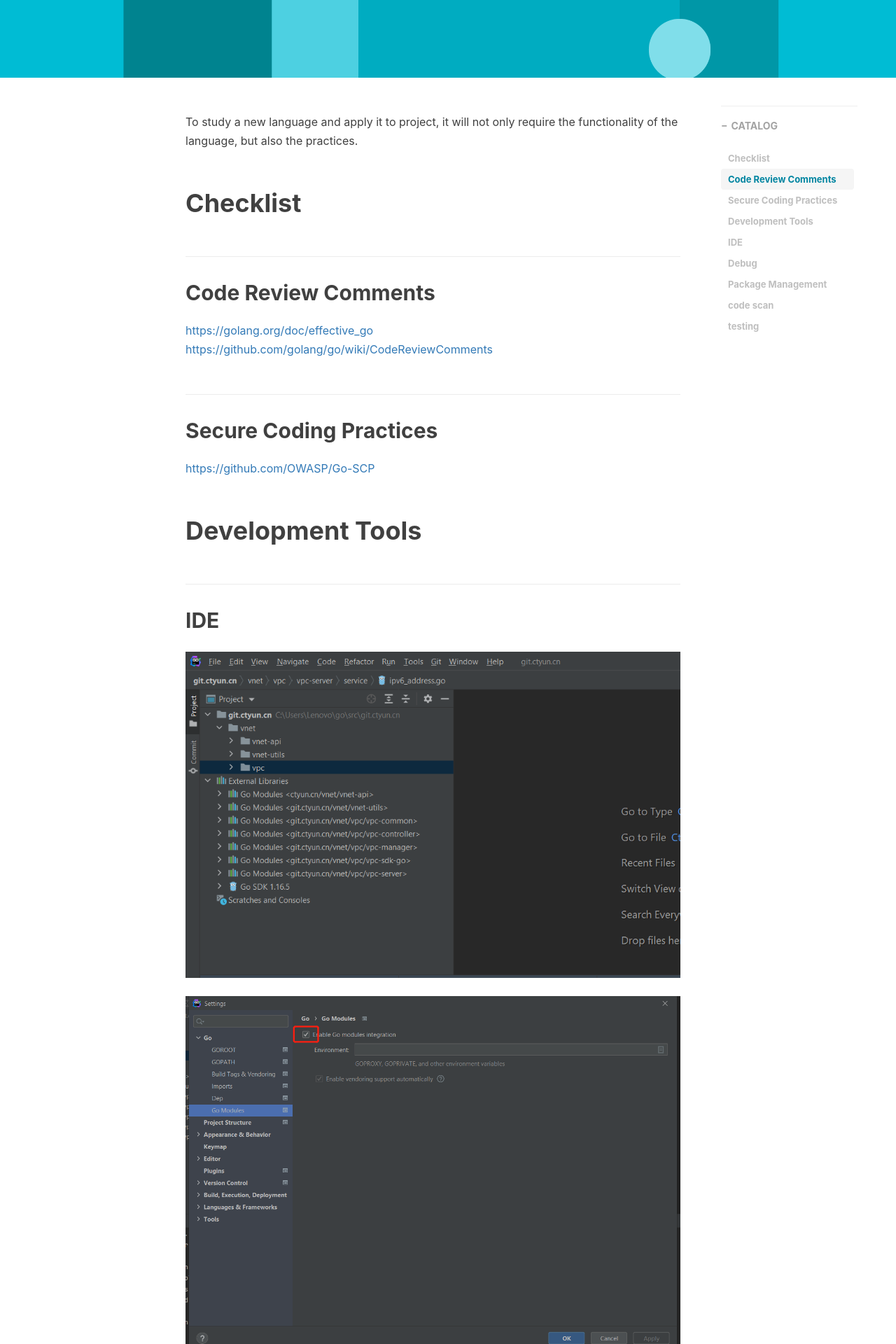
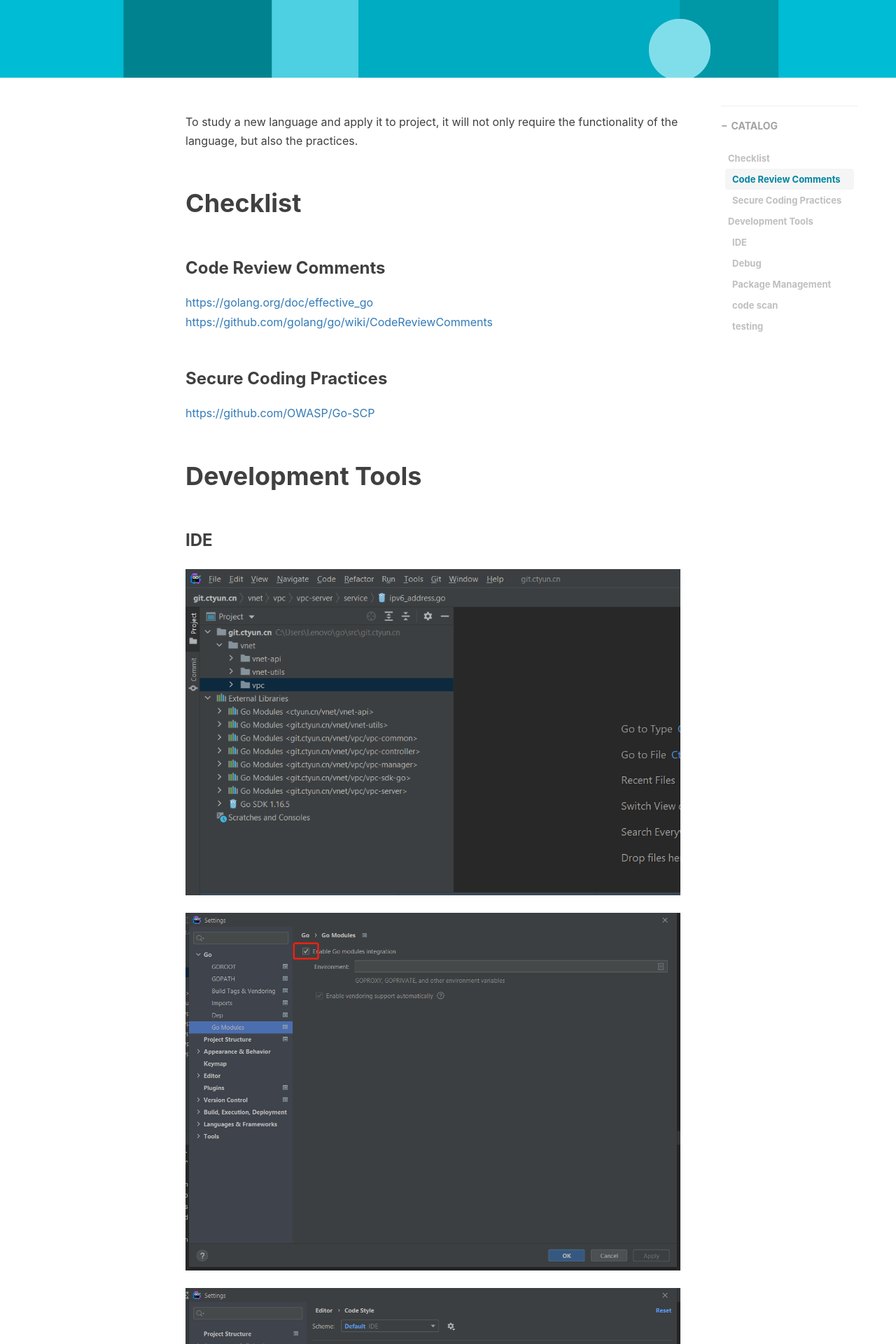
Before and after one commit to sagerenn/sageren.github.io, a Jekyll site: the page built from _posts/2021-06-21-golang.md, in a window 1280 px wide. Shown: the part 406-2326 px from the top of the page at 70% size. Built offline with Jekyll 4.4.1, drawn with Linux system fonts in a browser that asks for light colours; nearby versions of some CDN libraries; comment, search, counter and statistics services are not loaded.

Commit message:
goland format

````diff
--- a/_posts/2021-06-21-golang.md
+++ b/_posts/2021-06-21-golang.md
@@ -11,31 +11,31 @@ To study a new language and apply it to project, it will not only require the fu
 
 # Checklist
 
-## Code Review Comments
+### Code Review Comments
 
 [https://golang.org/doc/effective_go](https://golang.org/doc/effective_go)
 [https://github.com/golang/go/wiki/CodeReviewComments](https://github.com/golang/go/wiki/CodeReviewComments)
 
-## Secure Coding Practices
+### Secure Coding Practices
 
 [https://github.com/OWASP/Go-SCP](https://github.com/OWASP/Go-SCP)
 
 # Development Tools
 
-## IDE
+### IDE
 
 ![golang project structure](/img/in-post/post-golang/golang_module_structure.png)
 ![golang enable module](/img/in-post/post-golang/goland_enable_module.png)
 ![golang default new line](/img/in-post/post-golang/goland_newline_linux.png)
 
-## Debug
+### Debug
 
 ```
 dlv debug Chapter3/comma.go
 b main.main
 ```
 
-## Package Management
+### Package Management
 
 ```
 # go get behind a proxy
@@ -48,8 +48,8 @@ go set GOINSECURE=git.company.com
 go set GOPRIVATE=git.company.com
 ```
 
-## code scan
+### code scan
 
 SonarQube
 
-## testing
+### testing
````
